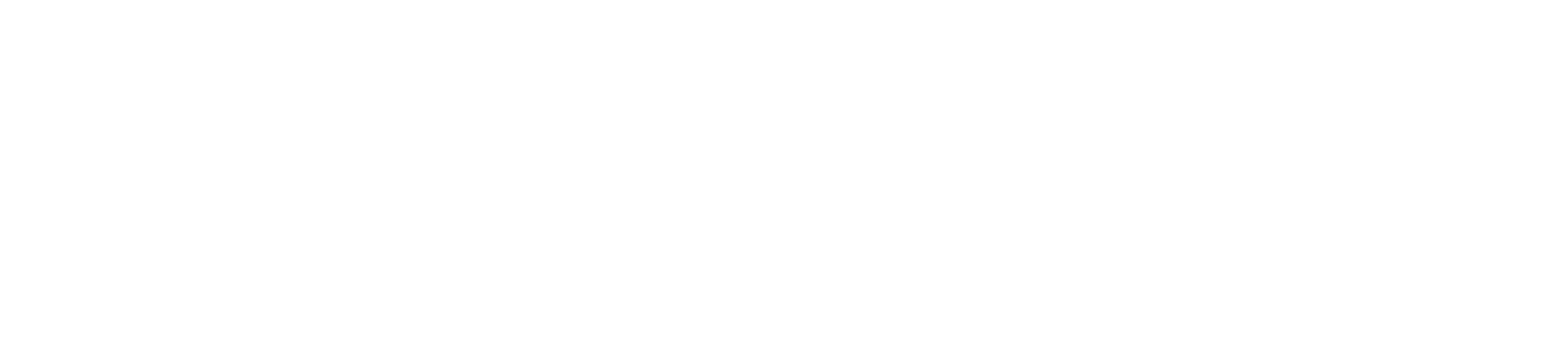
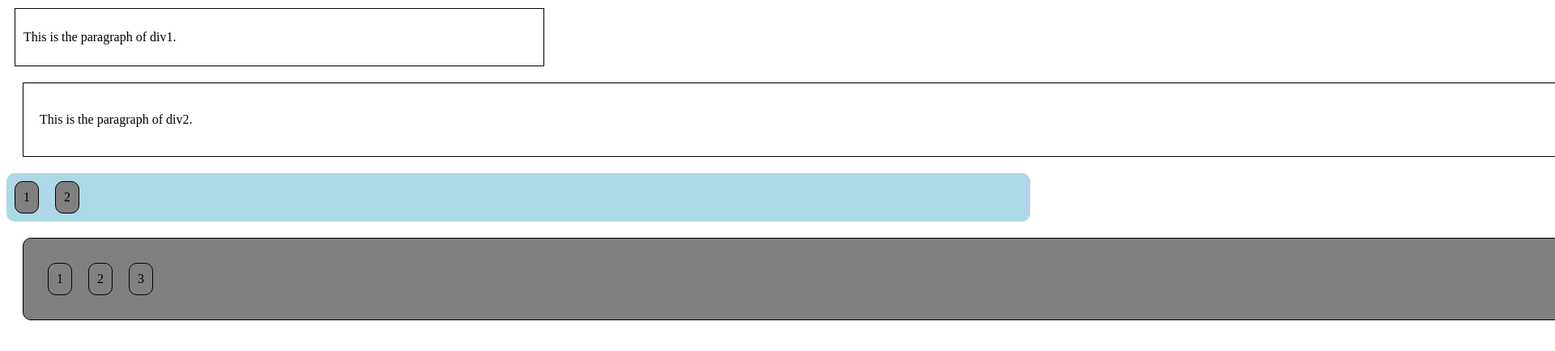
Before and after one commit to cwwVirus/cwwVirus.github.io, a plain HTML site: page docs/week9.html in a window 1280 px wide. Shown: the top 434 px of the page at 81% size, 1920 px wide, since content can reach past the window. Drawn offline with Linux system fonts and the light colour scheme.

Commit message:
Update week9.html

```diff
--- a/docs/week9.html
+++ b/docs/week9.html
@@ -1,2 +1,45 @@
 <html>
+<head>
+<style>
+div.div1{border: 1px solid black;
+	     width: 50%;
+         padding: 10px;
+         margin: 10px;}
+div.div2{border: 1px solid black;
+	     width: 200%;
+         padding: 20px;
+         margin: 20px;}
+.flex-container {display: flex;
+                 background-color: lightblue;
+                 border-radius: 10px;}
+.flex-container > div {background-color: gray;
+                       padding: 10px;
+                       margin: 10px;
+                       border: 1px solid black;
+                       border-radius: 10px;}
+.margin-auto{margin: auto;
+             background-color: gray;
+             border: 1px solid black;
+	         width: 200%;
+             padding: 20px;
+             margin: 20px;}
+</style>
+</head>
+<body>
+ <div class="div1">
+ 	<p>This is the paragraph of div1.</p>
+ </div>
+ <div class="div2">
+ 	<p>This is the paragraph of div2.</p>
+ </div>
+ <div class="flex-container">
+ 	<div>1</div>
+ 	<div>2</div>
+ </div>
+ <div class="flex-container margin-auto">
+ 	<div>1</div>
+ 	<div>2</div>
+ 	<div>3</div>
+ </div>
+</body>
 </html>
```
